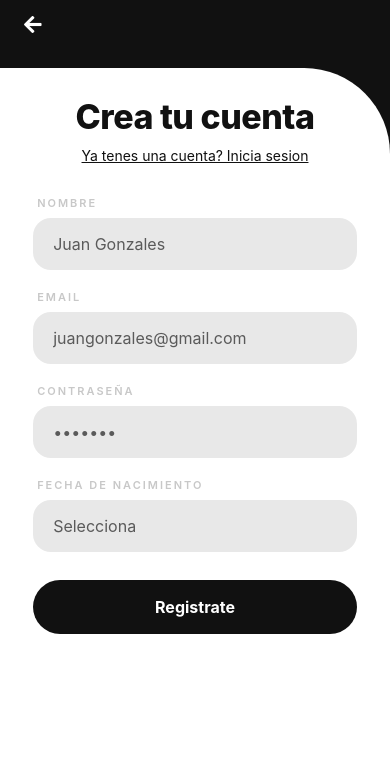
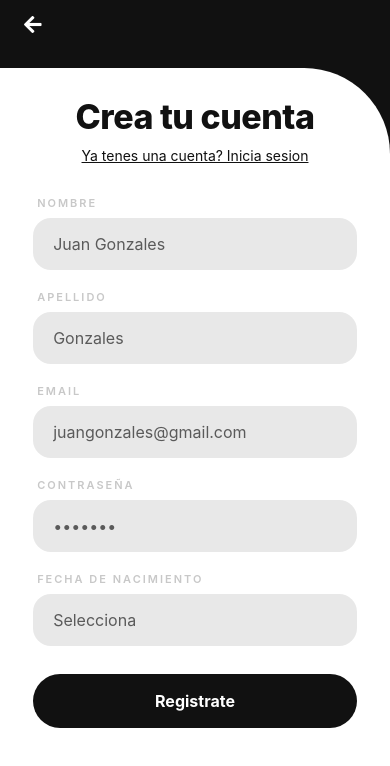
Before and after one commit to juankoch/RepresentApp-Mobile, a React Native app: screen /Register in a window 390 px wide. Shown: the top 766 px of the page. Built offline with nearby package versions, Linux system fonts and the light colour scheme; no server answers.

Commit message:
feat: agregar apellido al registro

```diff
--- a/src/screens/CreateProfileScreen.tsx
+++ b/src/screens/CreateProfileScreen.tsx
@@ -26,6 +26,10 @@ import { colors } from '../theme/colors';
 const { width: windowWidth } = Dimensions.get('window');
 
 type ProfileRole = 'player' | 'agent' | null;
+
+function metadataString(value: unknown): string {
+  return typeof value === 'string' ? value.trim() : '';
+}
 
 function birthDateFromMetadata(value: unknown): string | null {
   if (typeof value !== 'string') {
@@ -133,12 +137,13 @@ export function CreateProfileScreen() {
       }
 
       const metadata = user.user_metadata ?? {};
+      const firstName = metadataString(metadata.first_name);
+      const lastName = metadataString(metadata.last_name);
       const usuarioRow = {
         id_usuario: user.id,
         fk_rol: roleId,
-        nombre:
-          name.trim() ||
-          (typeof metadata.full_name === 'string' ? metadata.full_name.trim() : ''),
+        nombre: firstName || name.trim(),
+        apellido: lastName,
         email: user.email ?? '',
         fecha_nacimiento: birthDateFromMetadata(metadata.birth_date),
       };
--- a/src/screens/RegisterScreen.tsx
+++ b/src/screens/RegisterScreen.tsx
@@ -38,6 +38,7 @@ export function RegisterScreen() {
   const navigation =
     useNavigation<NativeStackNavigationProp<AuthStackParamList>>();
   const [name, setName] = useState('');
+  const [lastName, setLastName] = useState('');
   const [email, setEmail] = useState('');
   const [password, setPassword] = useState('');
   const [birthDate, setBirthDate] = useState<Date | null>(null);
@@ -59,12 +60,16 @@ export function RegisterScreen() {
   }
 
   async function handleRegister() {
+    const firstName = name.trim();
+    const lastNameValue = lastName.trim();
     const { data, error } = await supabase.auth.signUp({
       email: email.trim(),
       password,
       options: {
         data: {
-          full_name: name.trim(),
+          first_name: firstName,
+          last_name: lastNameValue,
+          full_name: `${firstName} ${lastNameValue}`.trim(),
           birth_date: birthDate ? formatBirthDate(birthDate) : '',
         },
       },
@@ -152,6 +157,19 @@ export function RegisterScreen() {
                 autoCorrect={false}
                 value={name}
                 onChangeText={setName}
+              />
+            </View>
+
+            <View style={styles.field}>
+              <Text style={styles.label}>APELLIDO</Text>
+              <TextInput
+                style={styles.input}
+                placeholder="Gonzales"
+                placeholderTextColor={colors.inputText}
+                autoCapitalize="words"
+                autoCorrect={false}
+                value={lastName}
+                onChangeText={setLastName}
               />
             </View>
 
```
